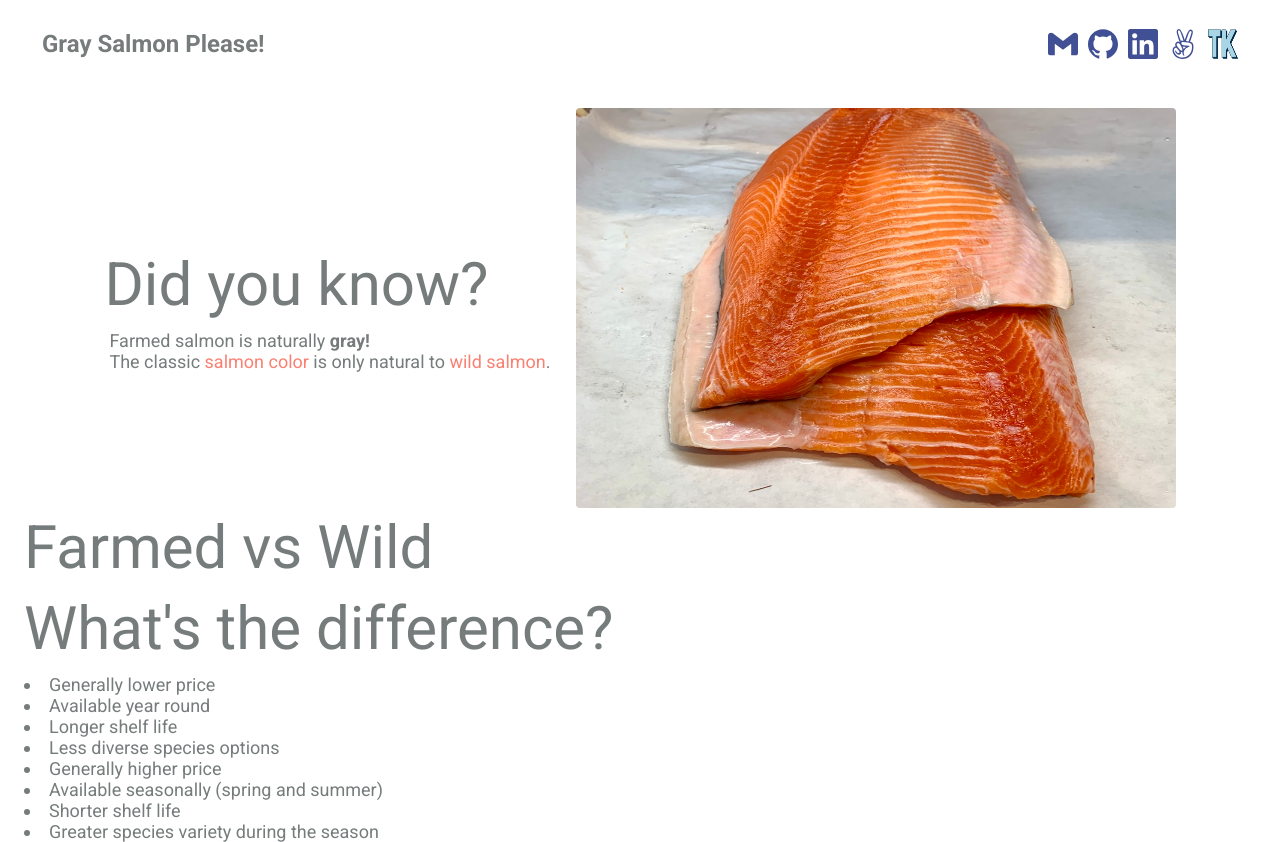
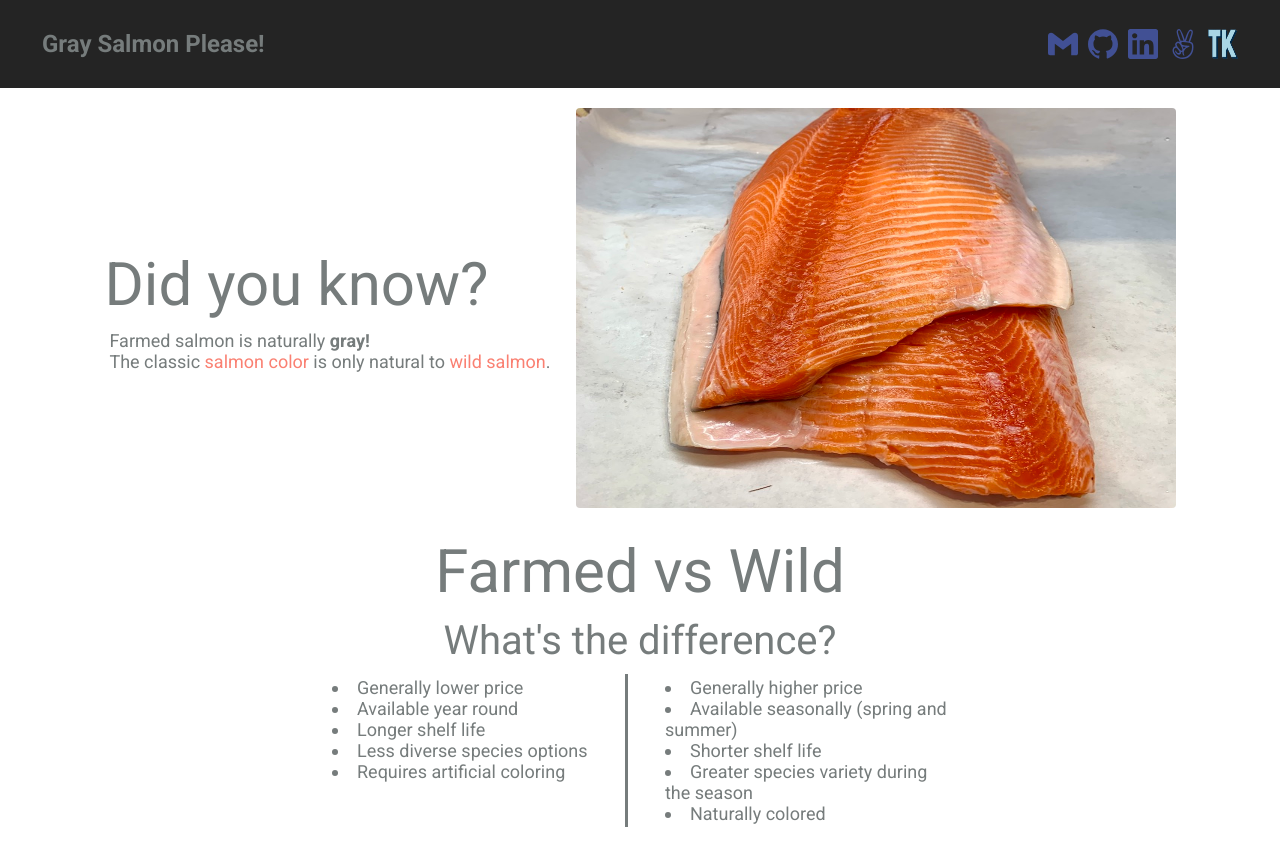
Before and after one commit to sungyotkim/gray-salmon-please, a React (Vite) app in the folder gray-salmon-please/: page / in a window 1280 px wide. Built offline with nearby package versions, Linux system fonts and the light colour scheme.

Commit message:
add styling to comparison

```diff
--- a/gray-salmon-please/src/components/MainContentBody/Comparison/Comparison.css
+++ b/gray-salmon-please/src/components/MainContentBody/Comparison/Comparison.css
@@ -0,0 +1,32 @@
+.comparison-container {
+  width: auto;
+  height: auto;
+  display: flex;
+  flex-direction: column;
+  justify-content: center;
+  align-items: center;
+  margin-top: 24px;
+}
+
+.comparison-table {
+  display: flex;
+  gap: 10px;
+  width: 50%;
+  min-width: 452px;
+}
+
+.comparison-left-container {
+  width: 47.5%;
+  padding: 3px 0;
+}
+
+.comparison-divider {
+  width: 5%;
+  border-left: 3px solid var(--gray-color);
+  box-sizing: border-box;
+}
+
+.comparison-right-container {
+  width: 47.5%;
+  padding: 3px 0;
+}
--- a/gray-salmon-please/src/components/MainContentBody/Comparison/Comparison.tsx
+++ b/gray-salmon-please/src/components/MainContentBody/Comparison/Comparison.tsx
@@ -8,13 +8,14 @@
     <>
       <div className="comparison-container">
         <h2>Farmed vs Wild</h2>
-        <h2>What's the difference?</h2>
+        <h3>What's the difference?</h3>
         <div className="comparison-table">
           <div className="comparison-left-container">
             <li>Generally lower price</li>
             <li>Available year round</li>
             <li>Longer shelf life</li>
             <li>Less diverse species options</li>
+            <li>Requires artificial coloring</li>
           </div>
           <div className="comparison-divider"></div>
           <div className="comparison-right-container">
@@ -22,6 +23,7 @@
             <li>Available seasonally (spring and summer)</li>
             <li>Shorter shelf life</li>
             <li>Greater species variety during the season</li>
+            <li>Naturally colored</li>
           </div>
         </div>
       </div>
--- a/gray-salmon-please/src/components/NavBar/NavBar.css
+++ b/gray-salmon-please/src/components/NavBar/NavBar.css
@@ -6,6 +6,7 @@
   position: sticky;
   top: 0;
   left: 0;
+  background-color: #242424;
 }
 
 .nav-container {
@@ -103,6 +104,10 @@
   }
 
   @media (prefers-color-scheme: light) {
+    .nav-wrapper {
+      background-color: #ffffff;
+    }
+
     .nav-links {
       background-color: var(--gray-color);
     }
--- a/gray-salmon-please/src/index.css
+++ b/gray-salmon-please/src/index.css
@@ -47,7 +47,14 @@
   padding: 0;
   margin-bottom: 10px;
   font-weight: inherit;
-  text-align: start;
+}
+
+h3 {
+  font-size: 40px;
+  margin: 0;
+  padding: 0;
+  margin-bottom: 10px;
+  font-weight: inherit;
 }
 
 p {
```
